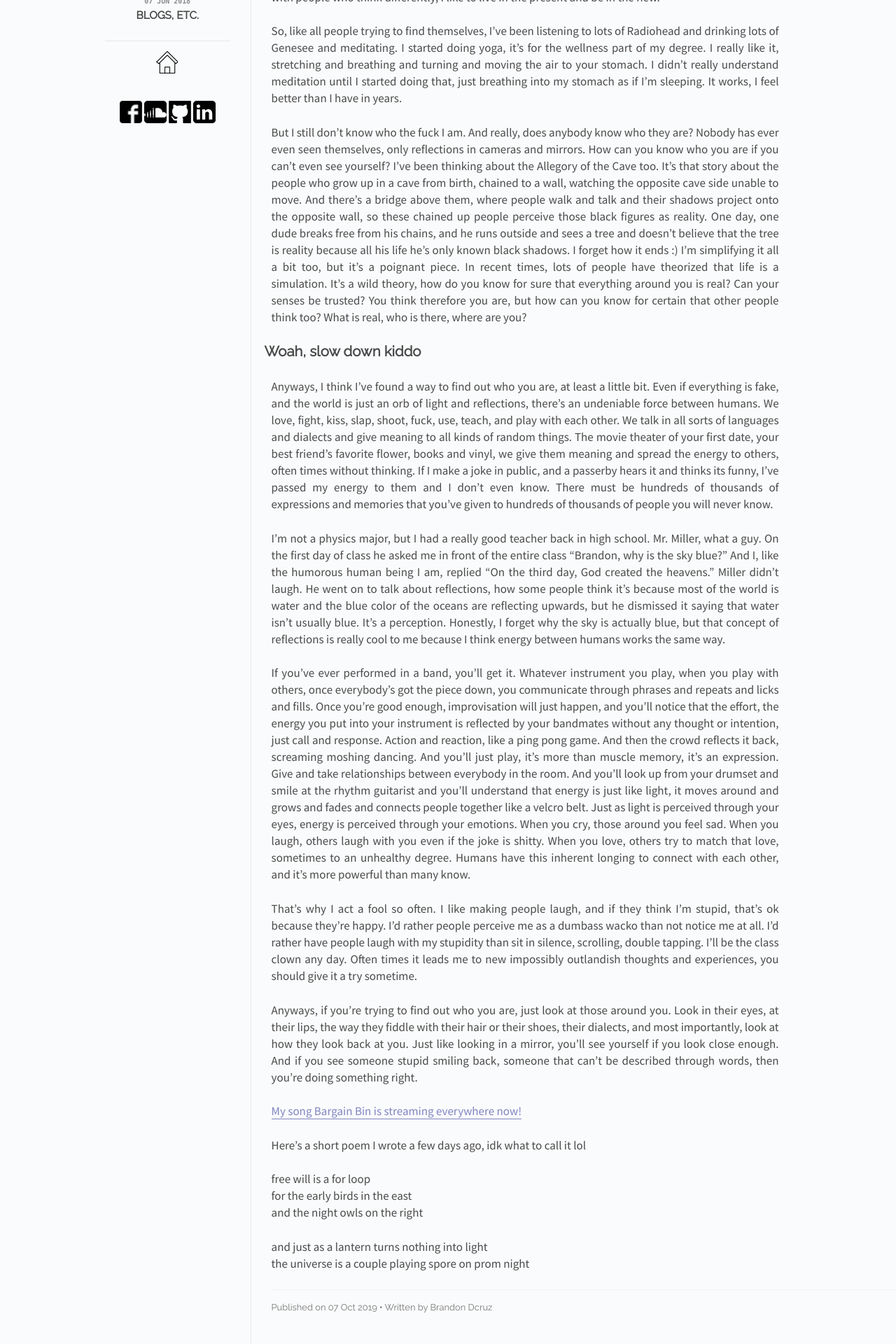
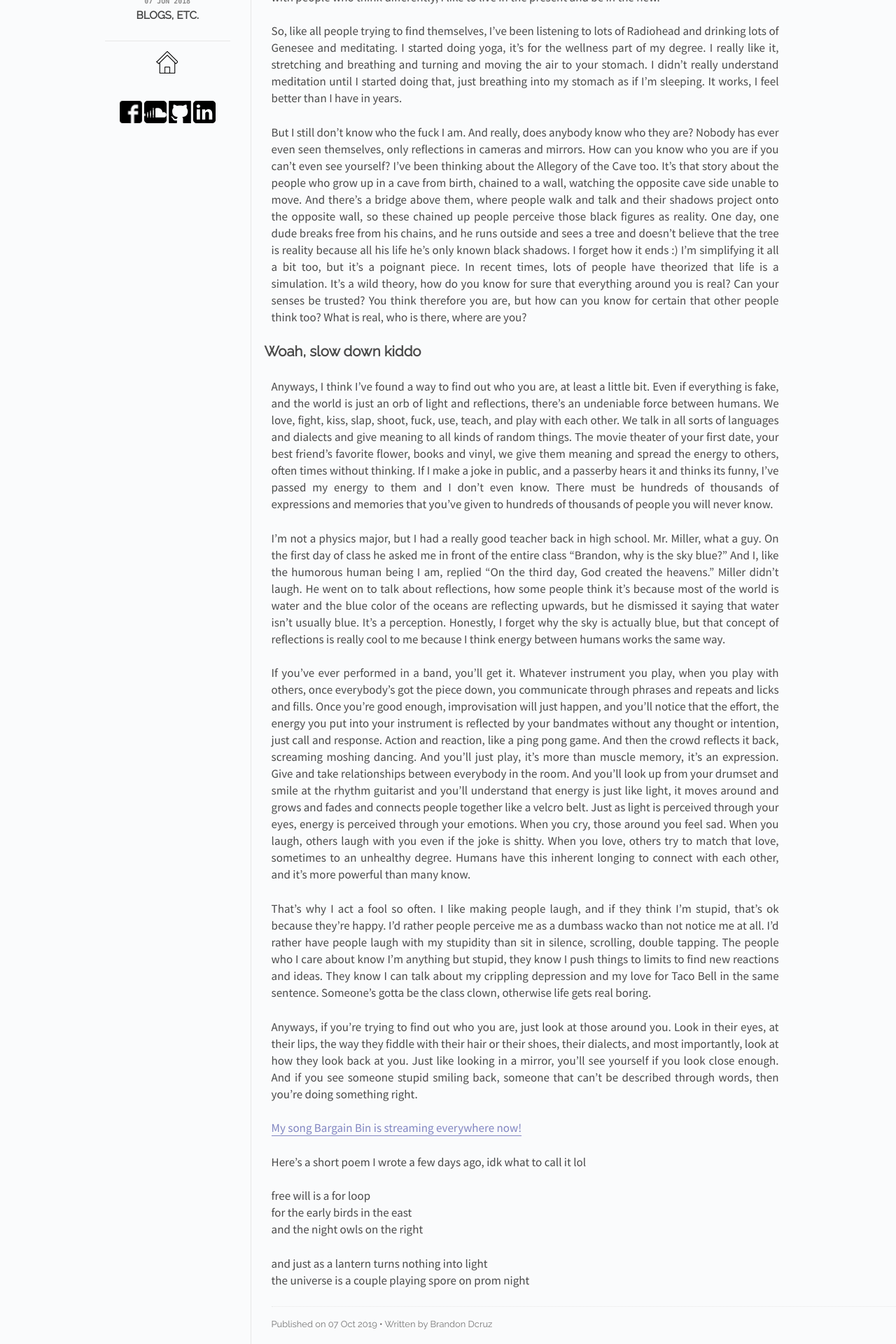
Before and after one commit to Dcruzships/AMBlog, a Jekyll site: the page built from _posts/2019-10-07-imbacklol.md, in a window 1280 px wide. Shown: the part 941-2861 px from the top of the page at 70% size. Built offline with Jekyll 4.4.1, drawn with Linux system fonts in a browser that asks for light colours.

Commit message:
Update 010

```diff
--- a/_posts/2019-10-07-imbacklol.md
+++ b/_posts/2019-10-07-imbacklol.md
@@ -25,7 +25,7 @@ I'm not a physics major, but I had a really good teacher back in high school. Mr
 
 If you've ever performed in a band, you'll get it. Whatever instrument you play, when you play with others, once everybody's got the piece down, you communicate through phrases and repeats and licks and fills. Once you're good enough, improvisation will just happen, and you'll notice that the effort, the energy you put into your instrument is reflected by your bandmates without any thought or intention, just call and response. Action and reaction, like a ping pong game. And then the crowd reflects it back, screaming moshing dancing. And you'll just play, it's more than muscle memory, it's an expression. Give and take relationships between everybody in the room. And you'll look up from your drumset and smile at the rhythm guitarist and you'll understand that energy is just like light, it moves around and grows and fades and connects people together like a velcro belt. Just as light is perceived through your eyes, energy is perceived through your emotions. When you cry, those around you feel sad. When you laugh, others laugh with you even if the joke is shitty. When you love, others try to match that love, sometimes to an unhealthy degree. Humans have this inherent longing to connect with each other, and it's more powerful than many know.
 
-That's why I act a fool so often. I like making people laugh, and if they think I'm stupid, that's ok because they're happy. I'd rather people perceive me as a dumbass wacko than not notice me at all. I'd rather have people laugh with my stupidity than sit in silence, scrolling, double tapping. I'll be the class clown any day. Often times it leads me to new impossibly outlandish thoughts and experiences, you should give it a try sometime.
+That's why I act a fool so often. I like making people laugh, and if they think I'm stupid, that's ok because they're happy. I'd rather people perceive me as a dumbass wacko than not notice me at all. I'd rather have people laugh with my stupidity than sit in silence, scrolling, double tapping. The people who I care about know I'm anything but stupid, they know I push things to limits to find new reactions and ideas. They know I can talk about my crippling depression and my love for Taco Bell in the same sentence. Someone's gotta be the class clown, otherwise life gets real boring.
 
 Anyways, if you're trying to find out who you are, just look at those around you. Look in their eyes, at their lips, the way they fiddle with their hair or their shoes, their dialects, and most importantly, look at how they look back at you. Just like looking in a mirror, you'll see yourself if you look close enough. And if you see someone stupid smiling back, someone that can't be described through words, then you're doing something right.
 
```
